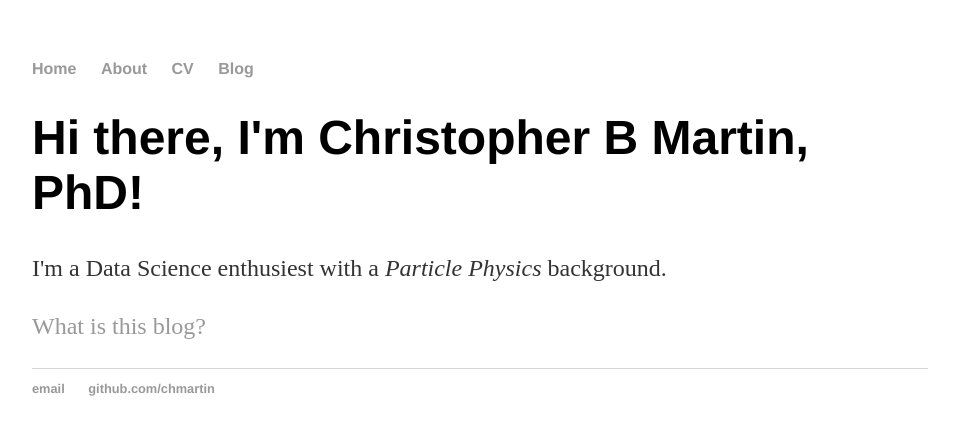
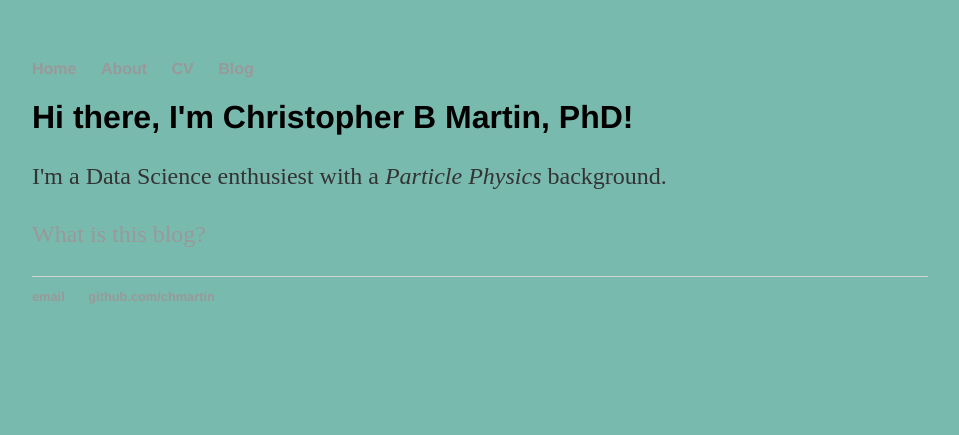
Before and after one commit to chmartin/chmartin.github.io, a Jekyll site: the page built from index.html, in a window 1280 px wide. Shown: the top 435 px of the page, without its empty margins (160-1119 px from the left). Built offline with Jekyll 4.4.1, drawn with Linux system fonts in a browser that asks for light colours.

Commit message:
update background color and header size

```diff
--- a/css/main.css
+++ b/css/main.css
@@ -1,6 +1,7 @@
 body {
     margin: 60px auto;
     width: 70%;
+    background-color: rgb(121,186,175);
 }
 nav ul, footer ul {
     font-family:'Helvetica', 'Arial', 'Sans-Serif';
@@ -20,7 +21,7 @@ a:hover {
     text-decoration: underline;
 }
 h1 {
-    font-size: 3em;
+    font-size: 2em;
     font-family:'Helvetica', 'Arial', 'Sans-Serif';
 }
 p {
```
